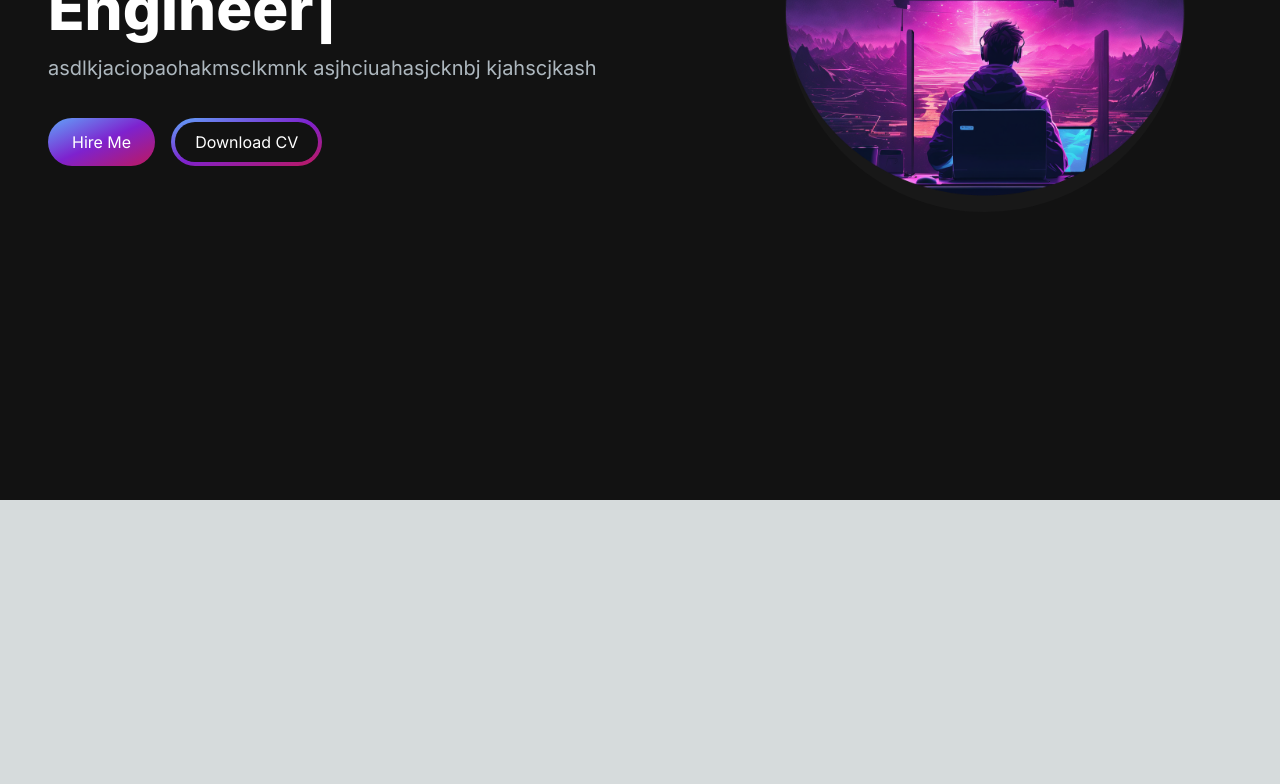
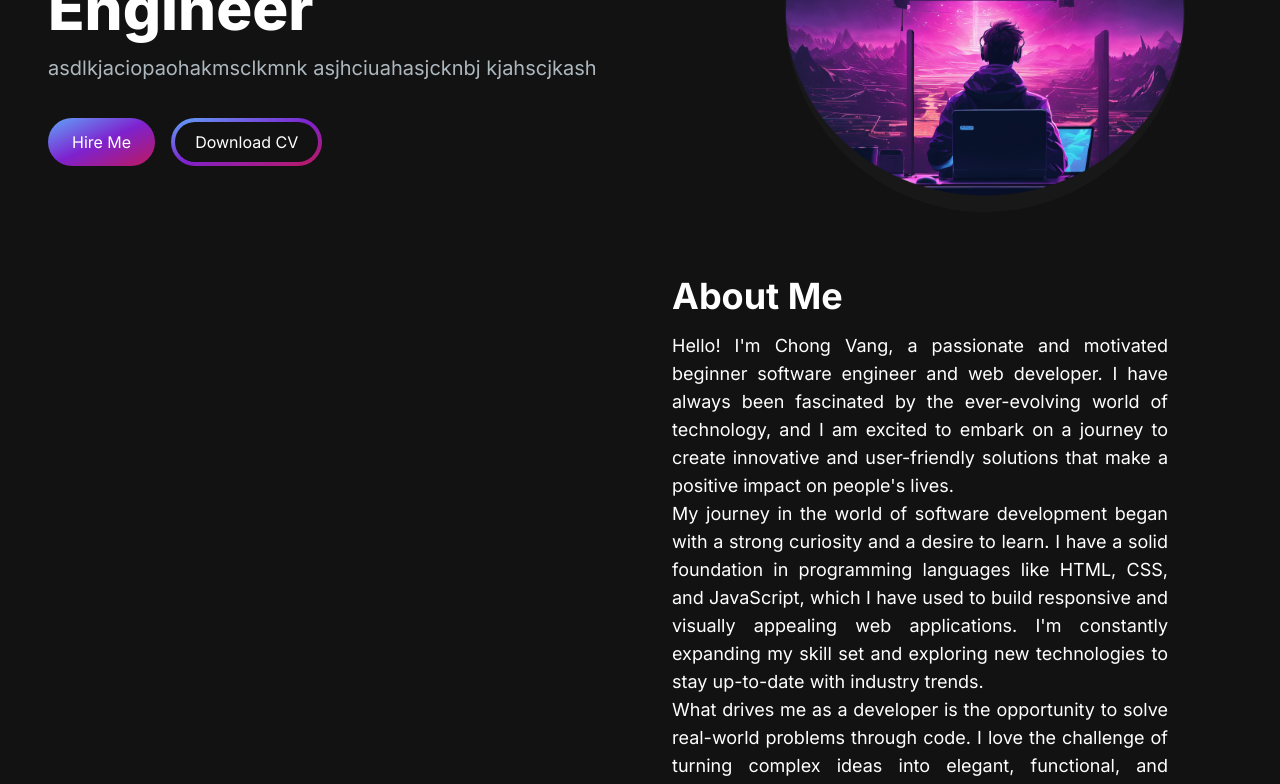
Before and after one commit to Cvang530/portfolio, a Next.js app in the folder portfolio-website/: page / in a window 1280 px wide. Shown: the part 300-1084 px from the top of the page. Before the commit the page ends 800 px from the top, so only its background shows below. Built offline with nearby package versions, Linux system fonts and the light colour scheme.

Commit message:
[Added] about-me

```diff
--- /dev/null
+++ b/portfolio-website/src/app/Components/aboutSection.jsx
@@ -0,0 +1,110 @@
+'use client';
+import React, { useState, useTransition } from 'react';
+import Image from 'next/image';
+import TabButton from './tabButton';
+
+
+const TAB_DATA = [
+    {
+        title: "Skills",
+        id: "skills",
+        content: (
+            <ul className='list-disc pl-2'>
+                <li>PostgreSQL</li>
+                <li>React</li>
+                <li>Python</li>
+                <li>Javascript</li>
+                <li>Docker</li>
+                <li>Django</li>
+            </ul>
+        )
+    },
+    {
+        title: "Education",
+        id: "education",
+        content: (
+            <ul className='list-disc pl-2'>
+                <li> Hack Reactor | Software Engineering Immersive Program </li>
+                <li> California State University | Sacramento </li>
+                <li> Coastal Carolina Community College </li>
+            </ul>
+        )
+    },
+    {
+        title: "Certifications",
+        id: "certifications",
+        content: (
+            <ul className='list-disc pl-2'>
+                <li> Hack Reactor </li>
+            </ul>
+        )
+    },
+]
+
+const AboutSection = () => {
+    const [ tab, setTab ] = useState("skills");
+    const [ isPending, startTransition] = useTransition();
+
+    const handleTabChange = (id) => {
+        startTransition(() => {
+            setTab(id);
+        });
+    };
+
+  return (
+    <section className='text-white'>
+        <div className='md:grid md:grid-cols-2 gap-8 items-center py-8 px-4 xl:gap-16 sm:py-16 xl:px-16'>
+            <Image
+                src='/images/portrait.jpg'
+                alt='portrait'
+                width={275}
+                height={275}
+            />
+            <div className='mt-4 md:mt-0 text-left flex flex-col h-full bg-[#121212] bg-opacity-75'>
+                <h2 className='text-4xl font-bold text-white mb-4'>About Me</h2>
+                <p className='text-base lg:text-lg text-justify'>
+                    Hello! I'm Chong Vang, a passionate and motivated beginner software engineer and web developer. I have always been fascinated by the ever-evolving world of technology,
+                    and I am excited to embark on a journey to create innovative and user-friendly solutions that make a positive impact on people's lives.
+                    <br></br>
+                    My journey in the world of software development began with a strong curiosity and a desire to learn. I have a solid foundation in programming languages like HTML, CSS, and JavaScript,
+                    which I have used to build responsive and visually appealing web applications. I'm constantly expanding my skill set and exploring new technologies to stay up-to-date
+                    with industry trends.
+                    <br></br>
+                    What drives me as a developer is the opportunity to solve real-world problems through code. I love the challenge of turning complex ideas into elegant,
+                    functional, and efficient solutions. Whether it's building interactive websites, optimizing user experiences, or creating efficient algorithms,
+                    I am always eager to take on new projects and learn from the process.
+                    <br></br>
+                    Collaboration and teamwork are at the core of my approach. I believe in the power of open
+                    communication and collaboration to create superior products. I'm always excited to work with diverse teams, share knowledge, and learn from others to enhance my
+                    skills further.
+                    <br></br>
+                    Outside of coding, I enjoy staying active, reading about tech trends, and attending hackathons and coding meetups. I'm a firm believer in the importance
+                    of continuous learning and self-improvement, and I'm excited about the endless possibilities the tech world has to offer.
+                    <br></br>
+                    Thank you for visiting my portfolio and getting to know me better. I'm looking forward to connecting with fellow developers, learning from experienced professionals,
+                    and contributing my skills to exciting projects. If you're interested in collaborating or have any questions, please feel free to reach out.
+                    Let's create something amazing together!
+                </p>
+                <div className='flex flex-row justify-start mt-8'>
+                    <TabButton selectTab={() => handleTabChange("skills")} active={tab === "skills"}>
+                        {""}
+                        Skills{""}
+                    </TabButton>
+                    <TabButton selectTab={() => handleTabChange("education")} active={tab === "education"}>
+                        {""}
+                        Education{""}
+                    </TabButton>
+                    <TabButton selectTab={() => handleTabChange("certifications")} active={tab === "certifications"}>
+                        {""}
+                        Certifications{""}
+                    </TabButton>
+                </div>
+                <div className='mt-8'>{TAB_DATA.find((t) => t.id === tab).content}
+                </div>
+            </div>
+        </div>
+    </section>
+  )
+}
+
+export default AboutSection;
--- /dev/null
+++ b/portfolio-website/src/app/Components/tabButton.jsx
@@ -0,0 +1,15 @@
+import React from 'react'
+
+const TabButton = ({ active, selectTab, children}) => {
+const buttonClasses = active ? 'text-white border-b border-purple-600' : 'text-[#ADB7BE]'
+
+  return (
+    <button onClick={selectTab}>
+        <p className={`mr-3 font-semibold hover:text-white ${buttonClasses}`}>
+        {children}
+        </p>
+    </button>
+  )
+}
+
+export default TabButton
--- a/portfolio-website/src/app/page.js
+++ b/portfolio-website/src/app/page.js
@@ -1,14 +1,20 @@
 import Image from 'next/image'
 import HeaderSection from './Components/headers'
 import Navbar from './Components/navBar'
+import AboutSection from './Components/aboutSection'
 
 export default function Home() {
   return (
     <main className="flex min-h-screen flex-col bg-[#121212]">
+      {/* <section className="bg-cover bg-no-repeat"
+      style={{ backgroundImage: `url('/images/background.png')` }}
+      > */}
       <Navbar />
-        <container className="container mt-24 mx-auto px-12 py-4">
+        <div className="container mt-24 mx-auto px-12 py-4">
           <HeaderSection />
-        </container>
+          <AboutSection />
+        </div>
+      {/* </section> */}
     </main>
   )
 }
```
